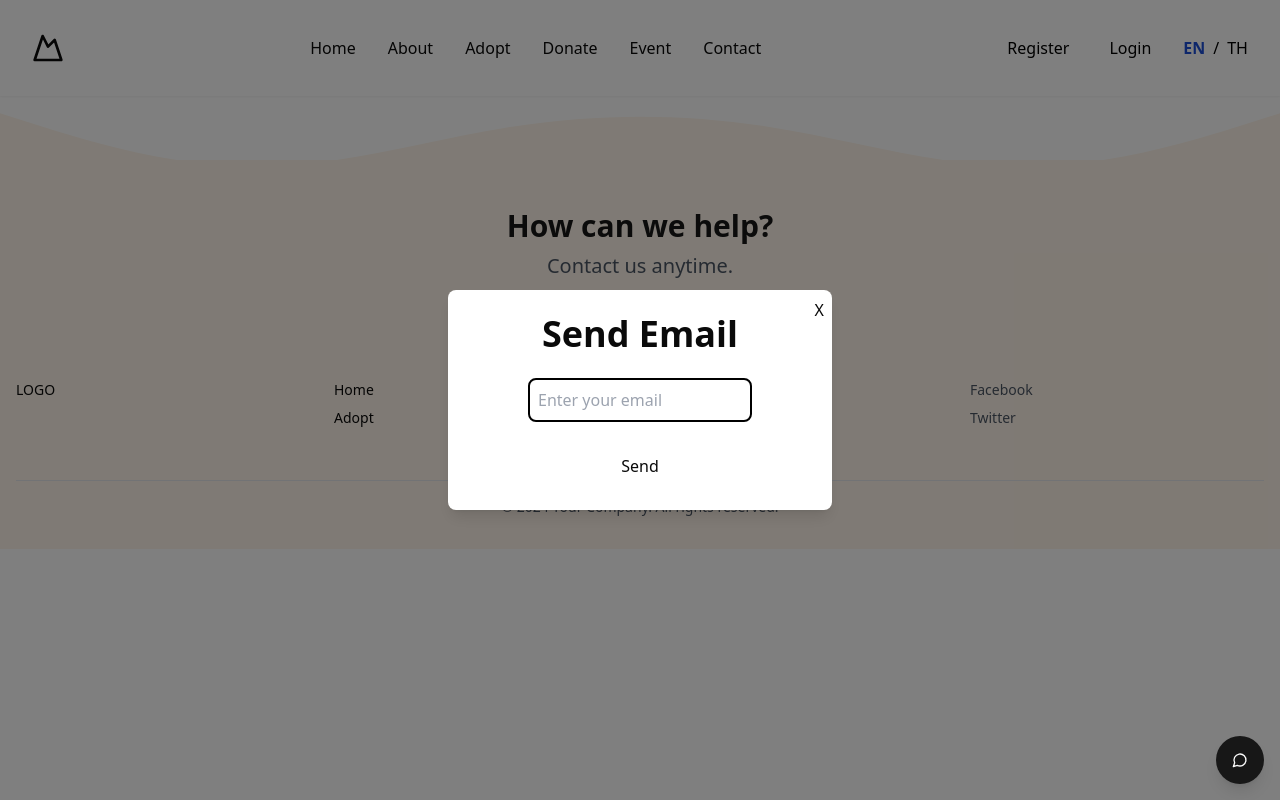
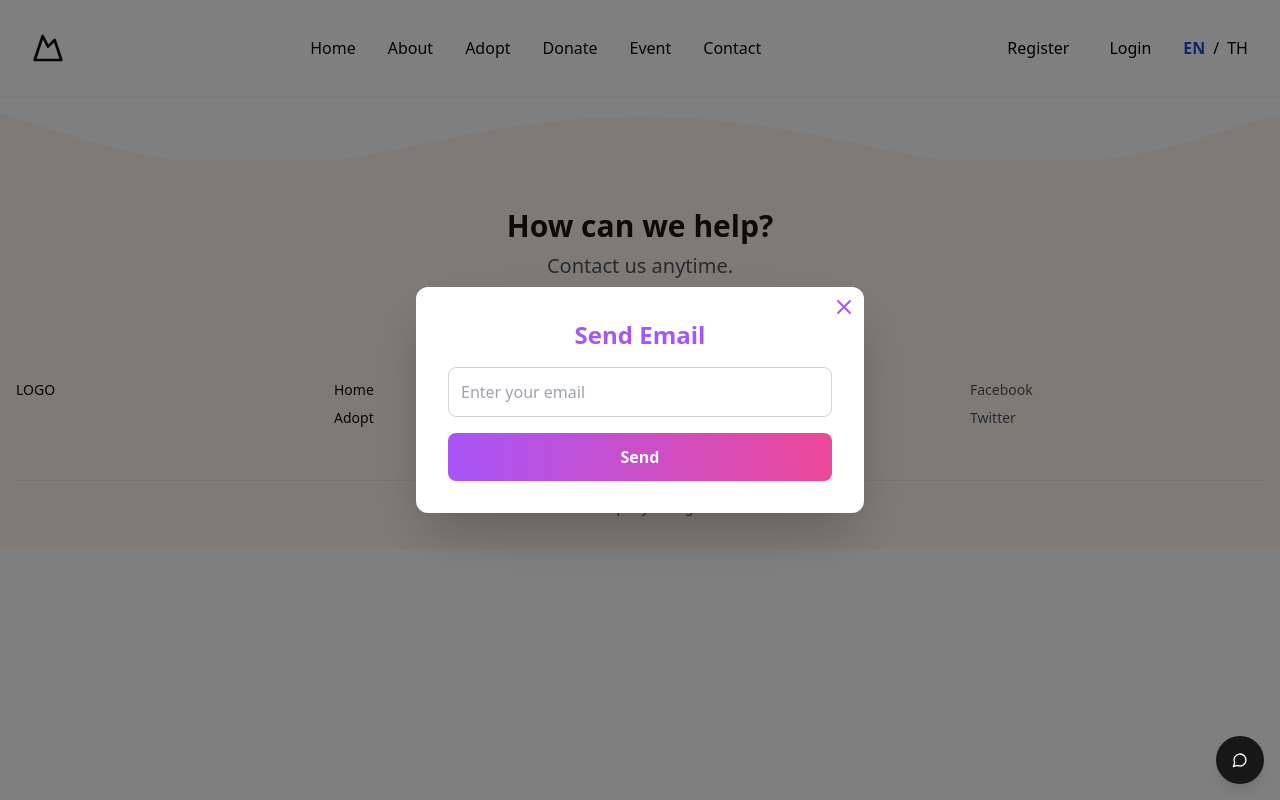
Before and after one commit to Pan-Fifth/Friendly-paws-client, a React (Vite) app: page /forget-password in a window 1280 px wide. Built offline with nearby package versions, Linux system fonts and the light colour scheme.

Commit message:
edit reset password

```diff
--- a/src/components/user-components/AdoptHistory.jsx
+++ b/src/components/user-components/AdoptHistory.jsx
@@ -15,7 +15,7 @@ export default function AdoptHistory() {
     const [adoptHistory, setAdoptHistory] = useState([]);
     const userId = user.user.id;
 
-
+    console.log(adoptHistory, "adoptHistory")
     useEffect(() => {
         fetchDonateHistory();
     }, [user, token]);
@@ -34,23 +34,59 @@ export default function AdoptHistory() {
                 {adoptHistory.length > 0 ? (
                     <ul className="space-y-4 max-h-96 overflow-y-auto">
                         {adoptHistory.map((adopt, index) => (
-                            <li key={index} className="border border-gray-200 rounded-lg p-4 flex flex-col md:flex-row ">
-                                <div className="w-full mb-4 md:mb-0">
-                                    <h2 className="text-lg font-semibold text-gray-700">{language === 'th' ? (adopt.pet.name_th || adopt.pet.name_en) : adopt.pet.name_en || adopt.pet.name_th}</h2>
-                                    <p className="text-gray-500 text-sm">{t("history.adoptDate")} {new Date(adopt.created_at).toLocaleDateString()}</p>
-                                    <p className="text-gray-500 text-sm">{t("history.status")}{adopt.status}</p>
-                                    <p className="text-gray-500 text-sm">{t("history.petType")} {adopt.pet.type}</p>
-                                    <p className="text-gray-500 text-sm">{t("history.breed")} {language === 'th' ? (adopt.pet.breed_th || adopt.pet.breed_en) : adopt.pet.breed_en || adopt.pet.breed_th}</p>
-                                    <p className="text-gray-500 text-sm">{t("history.gender")} {adopt.pet.gender}</p>
-                                    <p className="text-gray-500 text-sm">{t("history.color")} {adopt.pet.color}</p>
-                                    <p className="text-gray-500 text-sm">{t("history.birthDate")} {format(new Date(adopt.pet.age), 'dd/MM/yyyy ')}</p>
+                            <div
+                                key={index}
+                                className="border border-gray-200 rounded-lg p-4 flex  md:flex-row"
+                            >
+
+                                <div className="w-full md:w-3/4 mb-4 md:mb-0">
+                                    <h2 className="text-lg font-semibold text-gray-700">
+                                        {language === 'th'
+                                            ? adopt.pet.name_th || adopt.pet.name_en
+                                            : adopt.pet.name_en || adopt.pet.name_th}
+                                    </h2>
+                                    <p className="text-gray-500 text-sm">
+                                        {t("history.adoptDate")}{' '}
+                                        {new Date(adopt.created_at).toLocaleDateString()}
+                                    </p>
+                                    <p className="text-gray-500 text-sm">
+                                        {t("history.status")}{adopt.status}
+                                    </p>
+                                    <p className="text-gray-500 text-sm">
+                                        {t("history.petType")} {adopt.pet.type}
+                                    </p>
+                                    <p className="text-gray-500 text-sm">
+                                        {t("history.breed")}{' '}
+                                        {language === 'th' ? adopt.pet.breed_th || adopt.pet.breed_en : adopt.pet.breed_en || adopt.pet.breed_th}
+                                    </p>
+                                    <p className="text-gray-500 text-sm">
+                                        {t("history.gender")} {adopt.pet.gender}
+                                    </p>
+                                    <p className="text-gray-500 text-sm">
+                                        {t("history.color")} {adopt.pet.color}
+                                    </p>
+                                    <p className="text-gray-500 text-sm">
+                                        {t("history.birthDate")}{' '}
+                                        {format(new Date(adopt.pet.age), 'dd/MM/yyyy')}
+                                    </p>
                                 </div>
-                            </li>
+
+                                <div className="w-full md:w-1/4 flex items-center justify-center">
+                                    <div className="aspect-w-3 aspect-h-4 w-24 h-32 ">
+                                        <img
+                                            src={adopt.pet.image[0].url}
+                                            alt={`${adopt.pet.name_en}`}
+                                            className="object-cover rounded-lg"
+                                        />
+                                    </div>
+                                </div>
+                            </div>
                         ))}
                     </ul>
                 ) : (
                     <p className="text-center text-gray-500">{t("history.noEventHistory")}</p>
                 )}
+
             </div>
         </div>
     )
--- a/src/components/user-components/ForgetPassword.jsx
+++ b/src/components/user-components/ForgetPassword.jsx
@@ -2,48 +2,65 @@ import React, { useState } from 'react'
 import { forgetPassword } from '../../apis/AuthApi';
 import useAuthStore from '../../stores/AuthStore';
 import { useTranslation } from 'react-i18next';
+import { toast } from 'react-toastify';
 
 export default function ForgetPassword() {
     const { t } = useTranslation()
 
     const [email, setEmail] = useState('');
-    const [message, setMessage] = useState('');
-
+    const [loading, setLoading] = useState(false);
     const isOpen = useAuthStore((state) => state.isOpen);
     const setIsOpen = useAuthStore((state) => state.setIsOpen);
 
     const handleForgetPassword = async () => {
+        setLoading(true);
         try {
 
             const response = await forgetPassword(email);
-            setMessage(response.data.message);
+            toast.success(response.data.message);
             setTimeout(() => {
                 setIsOpen(false);
-                setMessage("");
             }, 3000);
+            setIsOpen(false);
 
         } catch (error) {
 
-            setMessage('Email not found');
-
+            toast.error(response.data.message);
+        } finally {
+            setLoading(false);
         }
     };
 
     return (
         <div className="fixed inset-0 bg-black bg-opacity-50 flex items-center justify-center z-50">
-            <div className="relative bg-white w-96 p-6 rounded-lg shadow-lg flex flex-col justify-center items-center gap-6">
-                <h2 className='font-main'> {t("navbar.sendEmail")}</h2>
+            <div className="relative bg-white w-11/12 max-w-md p-8 rounded-xl shadow-2xl transform transition-all duration-300 ease-in-out scale-100 hover:scale-105">
+                <h2 className="font-bold text-2xl text-purple-500  mb-4 text-center">{t("navbar.sendEmail")}</h2>
+
                 <input
                     type="email"
                     placeholder="Enter your email"
                     value={email}
                     onChange={(e) => setEmail(e.target.value)}
-                    className='border-2 border-black p-2 w-2/3 rounded-lg'
+                    className="border border-gray-300 p-3 w-full rounded-lg focus:border-yellow-500 focus:ring-2 focus:ring-yellow-500 text-gray-700 mb-4"
                 />
-                <button onClick={handleForgetPassword} className='bg-yellow p-2 rounded-lg font-head'>{t("navbar.send")}</button>
-                {message && <p className='text-green-600'>{message}</p>}
-                <button className='absolute top-0 right-0 p-2' onClick={() => setIsOpen(false)}>X</button>
+
+                <button
+                    onClick={handleForgetPassword}
+                    className="bg-gradient-to-r from-purple-500 to-pink-500 text-white font-semibold p-3 w-full rounded-lg transition-all duration-200 ease-in-out"
+                >
+                    {loading ? "Sending..." : t("navbar.send")}
+                </button>
+
+                <button
+                    className="absolute top-2 right text-purple-500  hover:text-gray-700 transition-colors duration-200"
+                    onClick={() => setIsOpen(false)}
+                >
+                    <svg xmlns="http://www.w3.org/2000/svg" className="h-6 w-6" fill="none" viewBox="0 0 24 24" stroke="currentColor">
+                        <path strokeLinecap="round" strokeLinejoin="round" strokeWidth="2" d="M6 18L18 6M6 6l12 12" />
+                    </svg>
+                </button>
             </div>
         </div>
+
     )
 }
--- a/src/components/user-components/Login.jsx
+++ b/src/components/user-components/Login.jsx
@@ -30,8 +30,6 @@ export default function Login() {
 
   const [formatError, setFormatError] = useState({})
 
-  const token = useAuthStore((state) => state.token)
-  const user = useAuthStore((state) => state.user)
 
   const isOpen = useAuthStore((state) => state.isOpen);
   const setIsOpen = useAuthStore((state) => state.setIsOpen);
@@ -49,6 +47,13 @@ export default function Login() {
   const handleSubmit = async (e) => {
 
     e.preventDefault();
+
+    const error = validateLogin(form, t)
+
+    if (error) {
+
+      return setFormatError(error)
+    }
 
     try {
       const role = await actionLogin(form)
--- a/src/components/user-components/ResetPassword.jsx
+++ b/src/components/user-components/ResetPassword.jsx
@@ -1,5 +1,4 @@
 import React, { useState } from 'react'
-import useAuthStore from '../../stores/AuthStore';
 import { useNavigate, useParams } from 'react-router-dom';
 import { resetPassword } from '../../apis/AuthApi';
 import { useTranslation } from 'react-i18next';
--- a/src/utils/LoginValidate.jsx
+++ b/src/utils/LoginValidate.jsx
@@ -7,13 +7,13 @@ const loginAuthen = (t) => Joi.object({
         .email({ tlds: false })
         .required()
         .messages({
-            "string.empty": t('validation.emRequired'),
-            "string.base": t('validation.emRequired'),
+            // "string.empty": t('validation.emRequired'),
+            // "string.base": t('validation.emRequired'),
             "string.email": t('validation.emFormat')
         }),
 
     password: Joi.string()
-        .pattern(/^(?=.*[a-z])(?=.*[A-Z])(?=.*\d)(?=.*[!@#$%^&*()_+=\-{}[\]:;"'<>,.?/\\|`~]).{6,}$/)
+        .pattern(/^(?=.*[a-z])(?=.*[A-Z]).{6,}$/)
         .required()
         .messages({
             "string.empty": t('validation.psRequired'),
```
